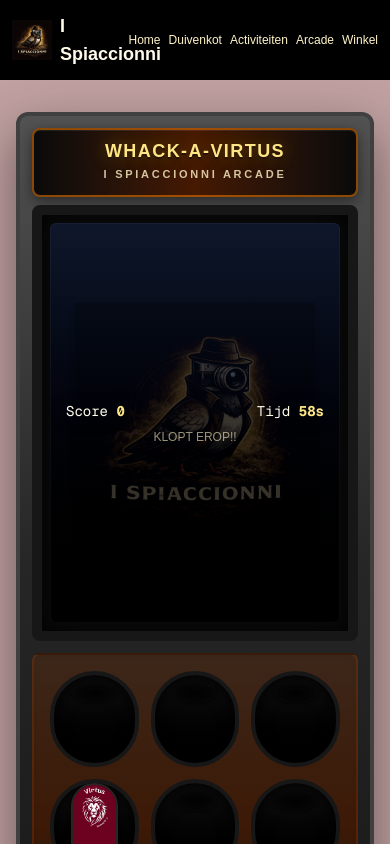
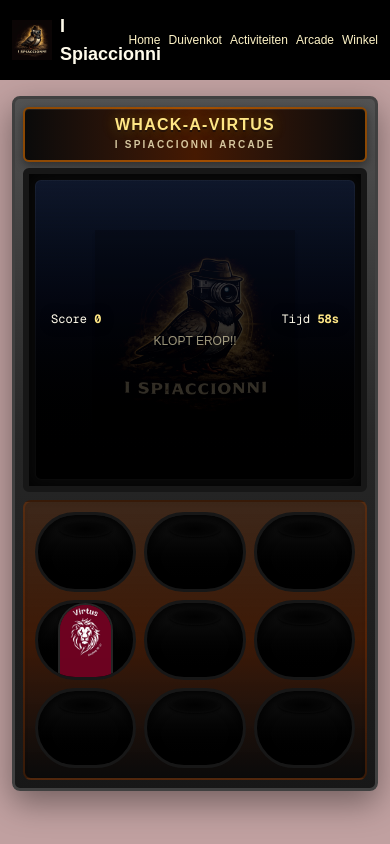
Before and after one commit to JasperRutten1/ispiaccionni, a Next.js app in the folder ispiaccionni-website/: page /arcade in a window 390 px wide. Both pictures are taken after a click on the button "START". Shown: the top 844 px of the page. Built offline with nearby package versions, Linux system fonts and the light colour scheme.

Commit message:
Fixed it for mobile

```diff
--- a/ispiaccionni-website/app/arcade/page.tsx
+++ b/ispiaccionni-website/app/arcade/page.tsx
@@ -8,7 +8,7 @@
 
 export default function ArcadePage() {
   return (
-    <main className="mx-auto max-w-2xl px-4 py-8 md:py-12">
+    <main className="mx-auto max-w-xl px-3 py-4 sm:px-4 md:py-8">
       <ArcadeWhackAMole />
     </main>
   );
--- a/ispiaccionni-website/components/ArcadeWhackAMole.tsx
+++ b/ispiaccionni-website/components/ArcadeWhackAMole.tsx
@@ -153,21 +153,21 @@
   const showHud = phase === "playing";
 
   return (
-    <div className="relative z-0 select-none rounded-xl border-4 border-neutral-700 bg-gradient-to-b from-neutral-600 via-neutral-800 to-neutral-900 p-3 shadow-[0_20px_50px_rgba(0,0,0,0.45)] md:p-4">
+    <div className="relative z-0 select-none rounded-lg border-[3px] border-neutral-700 bg-gradient-to-b from-neutral-600 via-neutral-800 to-neutral-900 p-2 shadow-[0_12px_32px_rgba(0,0,0,0.4)] sm:rounded-xl sm:border-4 md:p-3">
       {/* Marquee — arcade-style wide lettering */}
-      <div className="relative z-20 mb-2 rounded-lg border-2 border-amber-600/60 bg-gradient-to-r from-neutral-950 via-amber-950 to-neutral-950 px-4 py-3 text-center shadow-[inset_0_1px_0_rgba(255,255,255,0.08),0_4px_14px_rgba(0,0,0,0.45)] md:mb-3 md:rounded-xl md:px-6 md:py-4">
-        <p className="text-lg font-black uppercase leading-none tracking-[0.08em] text-amber-200 [text-shadow:0_0_18px_rgba(251,191,36,0.45),0_2px_0_#1a0a0a,0_4px_12px_rgba(0,0,0,0.6)] sm:text-xl md:text-2xl md:tracking-[0.12em] lg:text-3xl">
+      <div className="relative z-20 mb-1.5 rounded-md border-2 border-amber-600/60 bg-gradient-to-r from-neutral-950 via-amber-950 to-neutral-950 px-3 py-2 text-center shadow-[inset_0_1px_0_rgba(255,255,255,0.08),0_3px_10px_rgba(0,0,0,0.4)] sm:mb-2 sm:rounded-lg sm:px-4 sm:py-2.5 md:rounded-xl md:px-5 md:py-3">
+        <p className="text-base font-black uppercase leading-none tracking-[0.08em] text-amber-200 [text-shadow:0_0_14px_rgba(251,191,36,0.4),0_2px_0_#1a0a0a,0_3px_8px_rgba(0,0,0,0.55)] sm:text-lg md:text-xl md:tracking-[0.1em] lg:text-2xl">
           WHACK-A-VIRTUS
         </p>
-        <p className="mt-1.5 text-[11px] font-semibold uppercase tracking-[0.25em] text-amber-100/80 md:mt-2 md:text-sm md:tracking-[0.35em]">
+        <p className="mt-1 text-[10px] font-semibold uppercase tracking-[0.22em] text-amber-100/80 sm:text-[11px] md:mt-1.5 md:text-xs md:tracking-[0.3em]">
           I SPIACCIONNI ARCADE
         </p>
       </div>
 
       {/* Screen bezel — above playfield so moles never paint over it */}
-      <div className="relative z-20 rounded-lg border-[10px] border-neutral-900 bg-neutral-950 p-2 shadow-[inset_0_0_24px_rgba(0,0,0,0.85)] md:border-[14px] md:p-3">
+      <div className="relative z-20 rounded-md border-[6px] border-neutral-900 bg-neutral-950 p-1.5 shadow-[inset_0_0_18px_rgba(0,0,0,0.85)] sm:rounded-lg sm:border-[8px] md:border-[10px] md:p-2">
         <div
-          className="relative flex min-h-[400px] flex-col items-center justify-center gap-4 rounded-md bg-gradient-to-b from-slate-900 to-black px-4 py-6 md:min-h-[460px]"
+          className="relative flex min-h-[min(52vh,300px)] flex-col items-center justify-center gap-2 rounded-md bg-gradient-to-b from-slate-900 to-black px-3 py-4 sm:min-h-[320px] sm:gap-3 sm:py-5 md:min-h-[360px] md:px-4"
           style={{
             boxShadow: "inset 0 0 0 1px rgba(255,255,255,0.04)",
           }}
@@ -181,14 +181,14 @@
           />
 
           {phase === "playing" && (
-            <div className="pointer-events-none absolute inset-0 z-[1] flex items-center justify-center px-6 py-8">
+            <div className="pointer-events-none absolute inset-0 z-[1] flex items-center justify-center px-4 py-6">
               <Image
                 src="/images/logo.png"
                 width={280}
                 height={280}
                 alt=""
                 aria-hidden
-                className="h-auto max-h-[min(55vh,320px)] w-[min(72vw,240px)] opacity-[0.22] brightness-90 contrast-125 drop-shadow-lg md:w-[min(60vw,280px)]"
+                className="h-auto max-h-[min(42vh,220px)] w-[min(70vw,200px)] opacity-[0.2] brightness-90 contrast-125 drop-shadow-md sm:max-h-[min(48vh,260px)] sm:w-[min(65vw,240px)]"
               />
             </div>
           )}
@@ -200,11 +200,11 @@
                 width={280}
                 height={280}
                 alt="I Spiaccionni"
-                className="relative z-10 h-auto w-[min(72vw,220px)] drop-shadow-lg md:w-[min(60vw,260px)]"
+                className="relative z-10 h-auto w-[min(64vw,168px)] drop-shadow-lg sm:w-[min(58vw,200px)] md:w-[min(50vw,230px)]"
                 priority
               />
               {lastRoundScore !== null && (
-                <p className="relative z-10 text-center text-sm text-amber-200/90 md:text-base">
+                <p className="relative z-10 text-center text-xs text-amber-200/90 sm:text-sm">
                   Vorige ronde:{" "}
                   <span className="font-mono font-bold text-amber-100">{lastRoundScore}</span>{" "}
                   punten
@@ -213,7 +213,7 @@
               <button
                 type="button"
                 onClick={startGame}
-                className="relative z-10 rounded-xl border-b-4 border-red-900 bg-gradient-to-b from-red-500 to-red-700 px-10 py-3 text-xl font-black uppercase tracking-wider text-white shadow-lg transition hover:brightness-110 active:translate-y-0.5 active:border-b-2 md:px-14 md:py-4 md:text-2xl focus:outline-none focus-visible:ring-2 focus-visible:ring-amber-300"
+                className="relative z-10 rounded-lg border-b-[3px] border-red-900 bg-gradient-to-b from-red-500 to-red-700 px-8 py-2.5 text-base font-black uppercase tracking-wide text-white shadow-md transition hover:brightness-110 active:translate-y-0.5 active:border-b-2 sm:rounded-xl sm:border-b-4 sm:px-10 sm:py-3 sm:text-lg md:px-12 md:text-xl focus:outline-none focus-visible:ring-2 focus-visible:ring-amber-300"
               >
                 Start
               </button>
@@ -221,8 +221,8 @@
           )}
 
           {showHud && (
-            <div className="relative z-20 flex w-full max-w-sm flex-col items-center gap-2 text-amber-50 drop-shadow-[0_1px_8px_rgba(0,0,0,0.85)]">
-              <div className="flex w-full justify-between gap-4 font-mono text-sm md:text-base">
+            <div className="relative z-20 flex w-full max-w-xs flex-col items-center gap-1.5 px-1 text-amber-50 drop-shadow-[0_1px_6px_rgba(0,0,0,0.85)] sm:max-w-sm sm:gap-2">
+              <div className="flex w-full justify-between gap-3 font-mono text-xs sm:text-sm md:text-base">
                 <span>
                   Score <span className="font-bold text-amber-200">{score}</span>
                 </span>
@@ -238,9 +238,9 @@
       </div>
 
       {/* Control deck — clips moles so they stay inside the machine */}
-      <div className="relative z-10 mt-3 overflow-hidden rounded-lg border-2 border-amber-900/40 bg-gradient-to-b from-amber-900/30 via-amber-950/80 to-neutral-950 p-4 shadow-inner md:mt-4 md:p-5">
+      <div className="relative z-10 mt-2 overflow-hidden rounded-lg border-2 border-amber-900/40 bg-gradient-to-b from-amber-900/30 via-amber-950/80 to-neutral-950 p-2.5 shadow-inner sm:mt-3 sm:p-3 md:p-4">
         <div
-          className="relative z-0 mx-auto grid max-w-md grid-cols-3 gap-3 md:gap-4"
+          className="relative z-0 mx-auto grid max-w-[min(100%,22rem)] grid-cols-3 gap-2 sm:max-w-md sm:gap-2.5 md:gap-3"
           style={{
             opacity: phase === "playing" ? 1 : 0.45,
             pointerEvents: phase === "playing" ? "auto" : "none",
@@ -252,7 +252,7 @@
               type="button"
               onClick={() => whack(i)}
               aria-label={`Gat ${i + 1}`}
-              className="relative flex h-24 items-end justify-center overflow-hidden rounded-full border-4 border-neutral-900 bg-gradient-to-b from-neutral-900 to-black shadow-[inset_0_8px_16px_rgba(0,0,0,0.9)] md:h-28"
+              className="relative flex h-20 items-end justify-center overflow-hidden rounded-full border-[3px] border-neutral-900 bg-gradient-to-b from-neutral-900 to-black shadow-[inset_0_6px_12px_rgba(0,0,0,0.9)] sm:h-[5.25rem] sm:border-4 md:h-24"
             >
               <span
                 className={`absolute bottom-0 z-20 h-[200%] w-[58%] overflow-hidden rounded-t-full rounded-b-full border-2 border-neutral-800 shadow-md transition-transform duration-[90ms] ease-out ${
@@ -264,18 +264,18 @@
                     src={MOLE_IMG}
                     alt="Mol"
                     fill
-                    sizes="120px"
+                    sizes="(max-width:640px) 80px, 100px"
                     className="select-none object-contain object-top"
                     draggable={false}
                   />
                 </span>
               </span>
-              <span className="pointer-events-none absolute top-2 z-10 h-5 w-[55%] rounded-[100%] bg-[radial-gradient(ellipse_at_center,rgba(0,0,0,0.92)_0%,rgba(0,0,0,0.55)_55%,transparent_78%)] shadow-[0_1px_3px_rgba(0,0,0,0.8)]" />
+              <span className="pointer-events-none absolute top-1.5 z-10 h-4 w-[55%] rounded-[100%] bg-[radial-gradient(ellipse_at_center,rgba(0,0,0,0.92)_0%,rgba(0,0,0,0.55)_55%,transparent_78%)] shadow-[0_1px_2px_rgba(0,0,0,0.8)] sm:top-2 sm:h-5" />
             </button>
           ))}
         </div>
         {phase !== "playing" && (
-          <p className="mt-3 text-center text-xs text-amber-100/50">
+          <p className="mt-2 text-center text-[11px] text-amber-100/50 sm:mt-2.5 sm:text-xs">
             Druk op Start om te spelen.
           </p>
         )}
```
